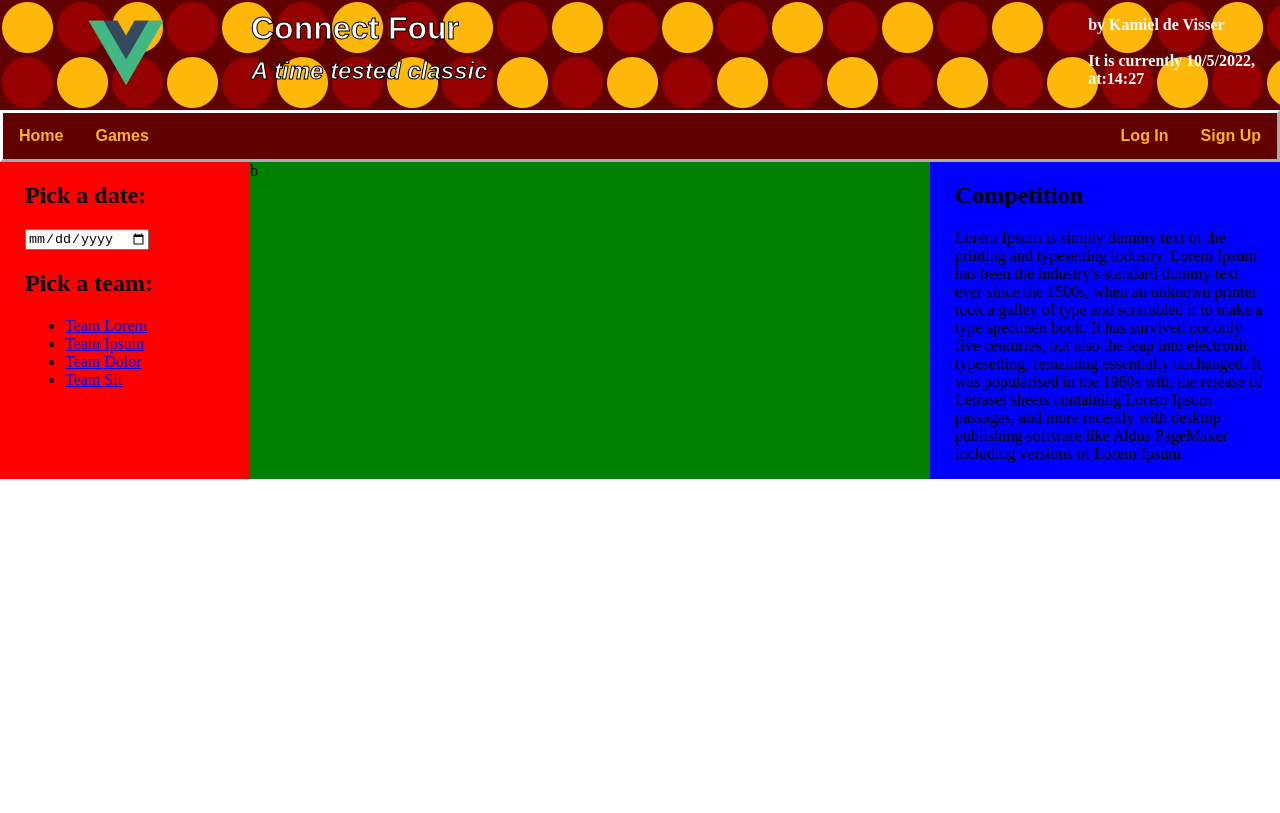
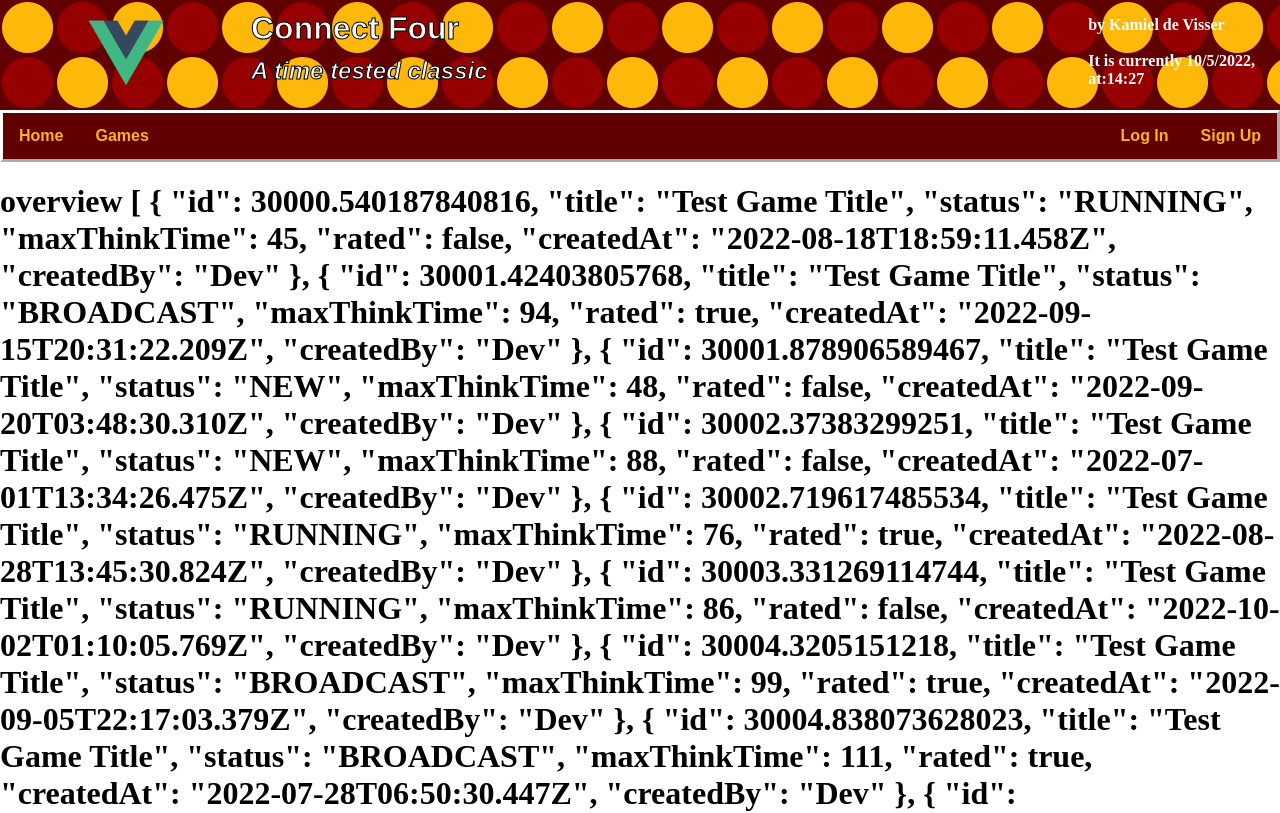
Before and after one commit to kemmel-dev/ConnectFour, a Vue app: page / in a window 1280 px wide. Shown: the top 813 px of the page. Built offline with nearby package versions, Linux system fonts and the light colour scheme.

Commit message:
replace welcome with overview

```diff
--- a/src/App31.vue
+++ b/src/App31.vue
@@ -1,18 +1,21 @@
 <template>
   <Header></Header>
   <NavBar></NavBar>
-  <Welcome></Welcome>
+  <overview31></overview31>
 </template>
 
 <script>
 import Header from '@/components/Header'
 import Welcome from '@/components/Welcome'
 import NavBar from '@/components/NavBar'
+import Overview31 from '@/components/games/Overview31'
 
 export default {
   name: 'App31',
   components: {
+    Overview31,
     Header,
+    // eslint-disable-next-line vue/no-unused-components
     Welcome,
     NavBar
   }
```
